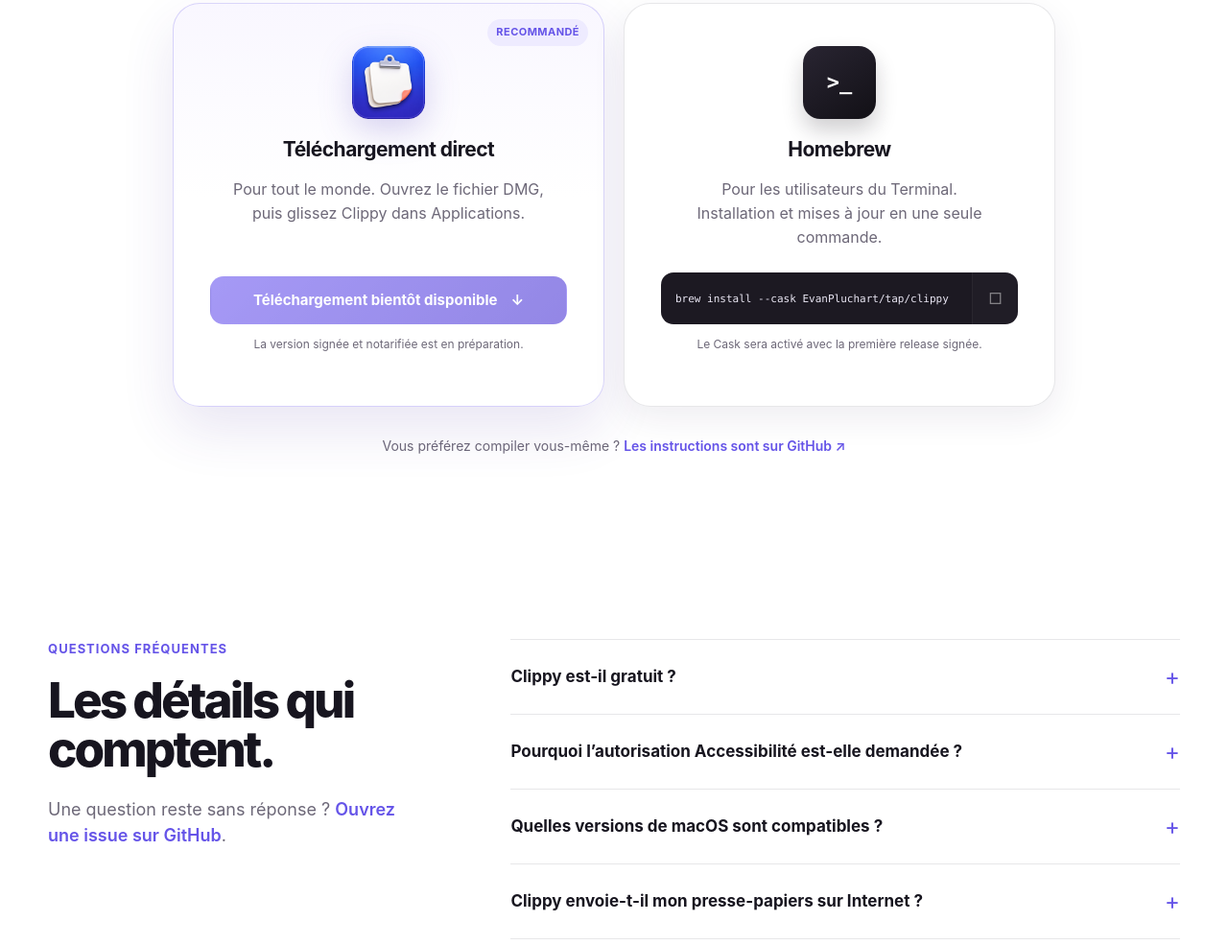
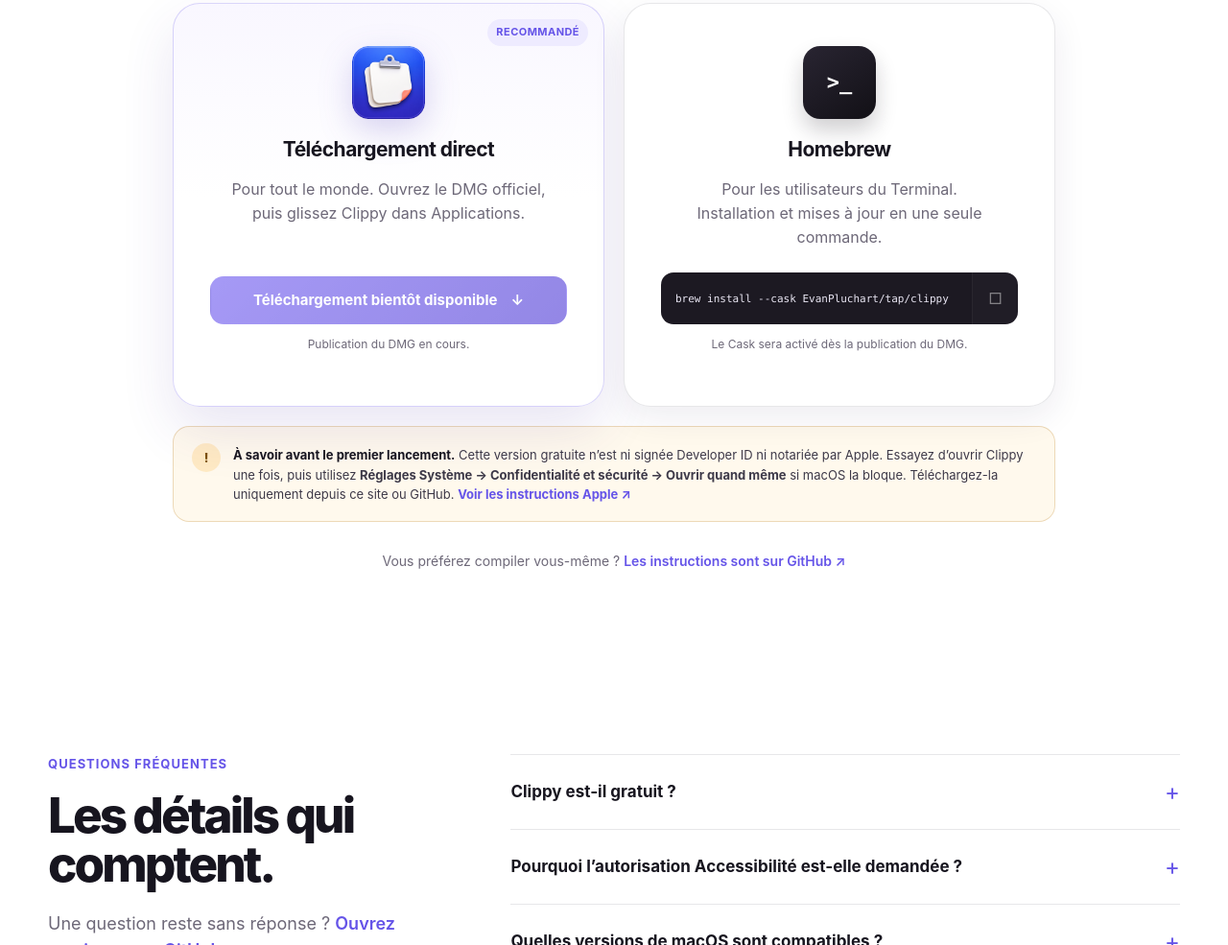
Before and after one commit to EvanPluchart/Clippy-Website, a website: page index.html in a window 1280 px wide. Shown: the part 5172-6157 px from the top of the page at 96% size. Drawn offline with Linux system fonts and the light colour scheme; no server answers.

Commit message:
Document unsigned direct download (#2)

```diff
--- a/assets/site.js
+++ b/assets/site.js
@@ -11,16 +11,16 @@
   const copy = {
     downloadReady: (version) => isFrench ? `Télécharger Clippy ${version}` : `Download Clippy ${version}`,
     downloadStatus: (size) => isFrench
-      ? `DMG signé et notarifié · ${size}`
-      : `Signed and notarized DMG · ${size}`,
+      ? `Sans signature Developer ID · ${size}`
+      : `Not Developer ID signed · ${size}`,
     commandCopied: isFrench ? "Commande Homebrew copiée" : "Homebrew command copied",
     commandFailed: isFrench ? "Impossible de copier automatiquement" : "Could not copy automatically",
     brewReady: isFrench
       ? "Le Cask Homebrew est disponible."
       : "The Homebrew Cask is available.",
     notReady: isFrench
-      ? "Le téléchargement direct sera activé avec la première release signée."
-      : "Direct download will activate with the first signed release.",
+      ? "Le téléchargement direct sera activé dès la publication du DMG."
+      : "Direct download will activate as soon as the DMG is published.",
   };
 
   const showToast = (message) => {
@@ -104,7 +104,7 @@
       downloadButton.classList.remove("is-disabled");
       downloadLabel.textContent = copy.downloadReady(version);
       downloadStatus.textContent = copy.downloadStatus(formatBytes(Number(dmg.size)));
-      downloadStatus.classList.add("is-ready");
+      downloadStatus.classList.add("is-unsigned");
     } catch {
       // The static fallback remains accurate when GitHub is unavailable.
     }
--- a/assets/styles.css
+++ b/assets/styles.css
@@ -925,6 +925,52 @@
   font-weight: 620;
 }
 
+.availability.is-unsigned {
+  color: #8a5b09;
+  font-weight: 650;
+}
+
+.install-notice {
+  display: grid;
+  max-width: 920px;
+  grid-template-columns: 30px minmax(0, 1fr);
+  align-items: start;
+  gap: 13px;
+  margin: 20px auto 0;
+  padding: 17px 19px;
+  color: var(--ink-soft);
+  border: 1px solid rgba(178, 119, 15, 0.24);
+  border-radius: 17px;
+  background: rgba(255, 184, 59, 0.09);
+  font-size: 13px;
+  line-height: 1.58;
+  text-align: left;
+}
+
+.install-notice-icon {
+  display: grid;
+  width: 30px;
+  height: 30px;
+  place-items: center;
+  color: #7c5000;
+  border-radius: 50%;
+  background: rgba(255, 184, 59, 0.23);
+  font-weight: 780;
+}
+
+.install-notice p {
+  margin: 2px 0 0;
+}
+
+.install-notice strong {
+  color: var(--ink);
+}
+
+.install-notice a {
+  color: var(--purple);
+  font-weight: 650;
+}
+
 .command-box {
   display: grid;
   width: 100%;
@@ -1663,6 +1709,20 @@
     background: linear-gradient(180deg, rgba(88, 68, 187, 0.15), #211e27 48%);
   }
 
+  .availability.is-unsigned {
+    color: #f0bc5d;
+  }
+
+  .install-notice {
+    border-color: rgba(255, 190, 78, 0.22);
+    background: rgba(255, 184, 59, 0.08);
+  }
+
+  .install-notice-icon {
+    color: #ffd489;
+    background: rgba(255, 184, 59, 0.16);
+  }
+
   .step-number {
     color: rgba(255, 255, 255, 0.22);
   }
--- a/index.html
+++ b/index.html
@@ -227,12 +227,12 @@
             <span class="recommendation">Recommandé</span>
             <img src="/assets/app-icon.png" width="76" height="76" alt="">
             <h3>Téléchargement direct</h3>
-            <p>Pour tout le monde. Ouvrez le fichier DMG, puis glissez Clippy dans Applications.</p>
+            <p>Pour tout le monde. Ouvrez le DMG officiel, puis glissez Clippy dans Applications.</p>
             <a class="button button-primary button-full is-disabled" href="https://github.com/EvanPluchart/Clippy/releases" aria-disabled="true" data-download-button>
               <span data-download-label>Téléchargement bientôt disponible</span>
               <span aria-hidden="true">↓</span>
             </a>
-            <p class="availability" role="status" data-download-status>La version signée et notarifiée est en préparation.</p>
+            <p class="availability" role="status" data-download-status>Publication du DMG en cours.</p>
           </article>
 
           <article class="install-card reveal" data-delay="1">
@@ -245,9 +245,14 @@
                 <span data-copy-icon aria-hidden="true">□</span>
               </button>
             </div>
-            <p class="availability" role="status" data-brew-status>Le Cask sera activé avec la première release signée.</p>
+            <p class="availability" role="status" data-brew-status>Le Cask sera activé dès la publication du DMG.</p>
           </article>
         </div>
+
+        <aside class="install-notice reveal" role="note">
+          <span class="install-notice-icon" aria-hidden="true">!</span>
+          <p><strong>À savoir avant le premier lancement.</strong> Cette version gratuite n’est ni signée Developer ID ni notariée par Apple. Essayez d’ouvrir Clippy une fois, puis utilisez <b>Réglages Système → Confidentialité et sécurité → Ouvrir quand même</b> si macOS la bloque. Téléchargez-la uniquement depuis ce site ou GitHub. <a href="https://support.apple.com/fr-fr/102445" rel="noreferrer">Voir les instructions Apple <span aria-hidden="true">↗</span></a></p>
+        </aside>
 
         <p class="source-note reveal">Vous préférez compiler vous-même ? <a href="https://github.com/EvanPluchart/Clippy#build-from-source" rel="noreferrer">Les instructions sont sur GitHub <span aria-hidden="true">↗</span></a></p>
       </section>
```
Also changed, not shown: en.html (+8 -3 lines), README.md.
